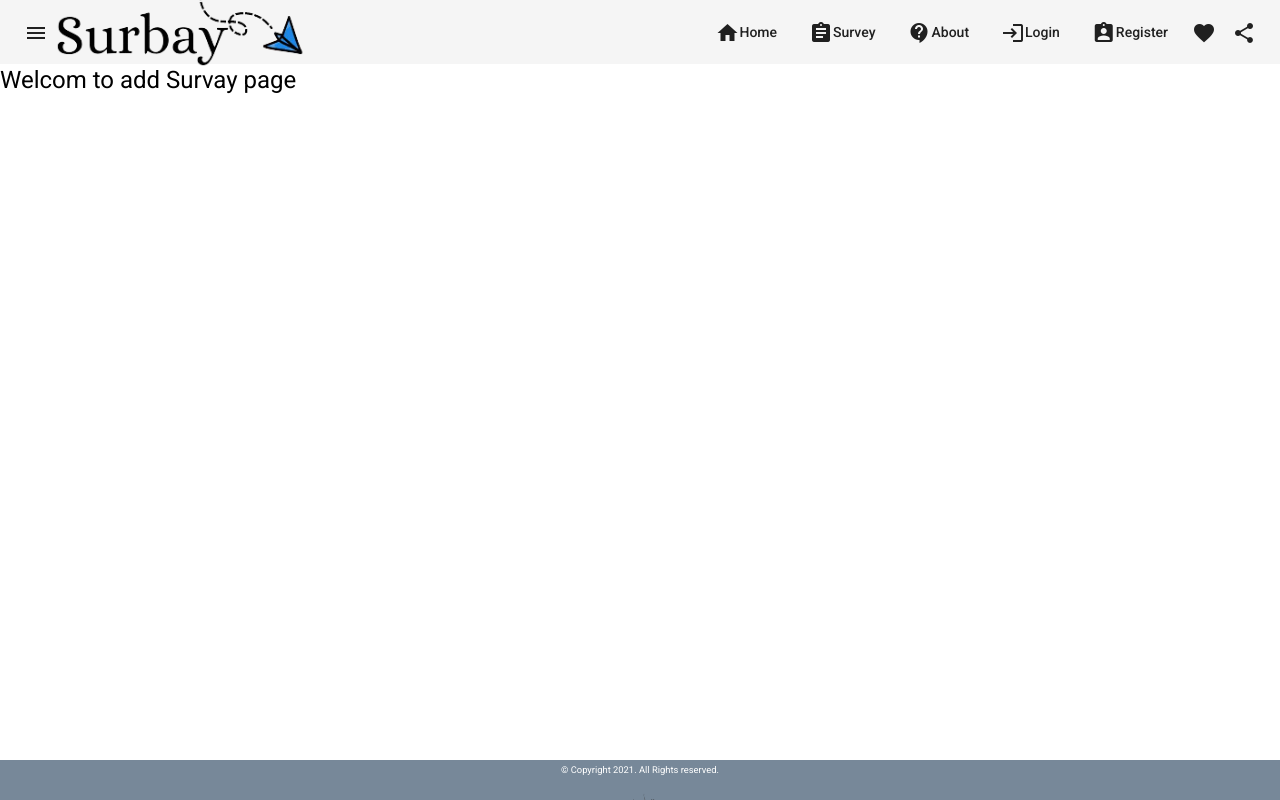
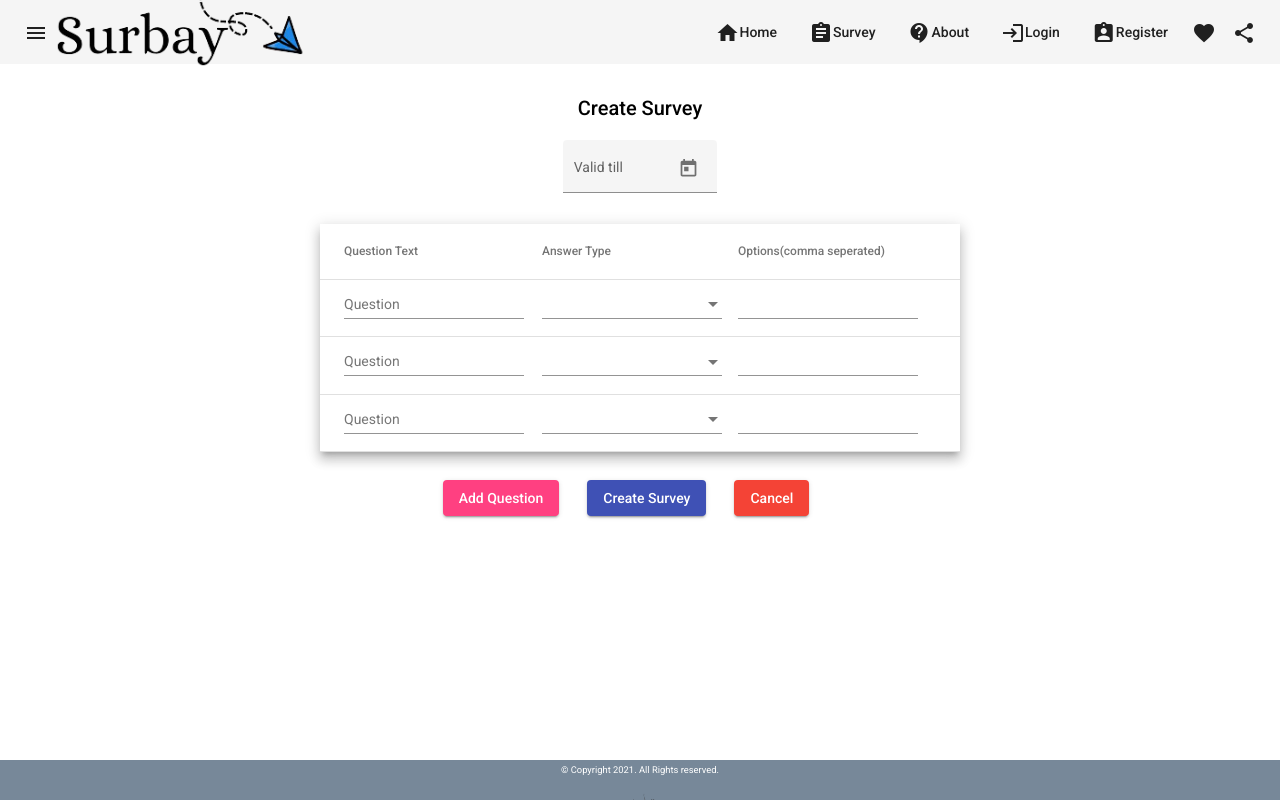
Before and after one commit to vaishali-vcs/MEAN_SurveySite, an Angular app: page /survey/add-survey in a window 1280 px wide. Built offline with nearby package versions, Linux system fonts and the light colour scheme.

Commit message:
Create Survey Changes
Create Survey Changes

```diff
--- a/src/app/pages/survey/add-survey/add-survey.component.css
+++ b/src/app/pages/survey/add-survey/add-survey.component.css
@@ -0,0 +1,20 @@
+.parent {
+  margin-top: 2em;
+  display: flex;
+  justify-content: center;
+  align-items: center;
+  flex-direction: column;
+}
+
+.datediv
+{
+  text-align: left;
+  justify-content: left;
+  align-items: left;
+}
+
+.addbutton
+{
+  margin-top: 2em;
+margin-right: 2em;
+}
--- a/src/app/pages/survey/add-survey/add-survey.component.html
+++ b/src/app/pages/survey/add-survey/add-survey.component.html
@@ -1 +1,60 @@
-<div><h1>Welcom to add Survay page</h1></div>
+
+  <div class='parent'>
+    <h2>Create Survey</h2>
+    <p class="datediv" >
+      <mat-form-field appearance="fill" style="width:12vw">
+        <mat-label>Valid till</mat-label>
+        <input matInput [matDatepicker]="picker">
+        <mat-datepicker-toggle matSuffix [for]="picker"></mat-datepicker-toggle>
+        <mat-datepicker #picker></mat-datepicker>
+      </mat-form-field>
+    </p>
+<table mat-table [dataSource]="dataSource" style="width:50vw"  class="mat-elevation-z8">
+
+  <!--- Note that these columns can be defined in any order.
+        The actual rendered columns are set as a property on the row definition" -->
+
+
+  <!-- Question Column -->
+  <ng-container matColumnDef="question">
+    <th mat-header-cell *matHeaderCellDef> Question Text</th>
+    <td mat-cell *matCellDef="let element">
+      <mat-form-field class="example-full-width">
+        <mat-label>Question</mat-label>
+        <input matInput>
+      </mat-form-field>
+    </td>
+  </ng-container>
+
+  <ng-container matColumnDef="answertype">
+    <th mat-header-cell *matHeaderCellDef> Answer Type</th>
+    <td mat-cell *matCellDef="let element">
+      <mat-form-field class="example-full-width">
+        <mat-select>
+          <mat-option *ngFor='let type of element.answertype' value= type>{{type}}</mat-option>
+
+        </mat-select>
+      </mat-form-field>
+    </td>
+  </ng-container>
+
+  <ng-container matColumnDef="options">
+    <th mat-header-cell *matHeaderCellDef> Options(comma seperated)</th>
+    <td mat-cell *matCellDef="let element">
+      <mat-form-field class="example-full-width">
+        <mat-label></mat-label>
+        <input matInput>
+      </mat-form-field>
+    </td>
+  </ng-container>
+
+  <tr mat-header-row *matHeaderRowDef="displayedColumns"></tr>
+  <tr mat-row *matRowDef="let row; columns: displayedColumns;"></tr>
+</table>
+<div class="buttondiv">
+  <button mat-raised-button color="accent" class="addbutton" (click) = 'addElement()'>Add Question</button>
+<button mat-raised-button color="primary" class="addbutton">Create Survey</button>
+<button mat-raised-button color="warn" class="addbutton">Cancel</button>
+
+</div>
+</div>
--- a/src/app/pages/survey/add-survey/add-survey.component.ts
+++ b/src/app/pages/survey/add-survey/add-survey.component.ts
@@ -1,4 +1,23 @@
-import { Component } from '@angular/core'
+import { Component } from '@angular/core';
+import { MatTableDataSource } from '@angular/material/table';
+
+export interface QuestionElement {
+  question: string;
+  options: string;
+  answertype: string[];
+
+}
+
+const answertype: string[] = ['dropdown', 'text', 'radio buttons', 'date picker'];
+const question = '';
+const options = '';
+
+const ELEMENT_DATA: QuestionElement[] = [
+  {question, answertype, options},
+  {question, answertype, options},
+  {question, answertype, options}
+];
+
 
 @Component({
   selector: 'app-add-survey',
@@ -6,4 +25,12 @@ import { Component } from '@angular/core'
   styleUrls: ['./add-survey.component.css']
 })
 
-export class AddSurveyComponent {}
+export class AddSurveyComponent {
+  displayedColumns: string[] = ['question', 'answertype', 'options'];
+  dataSource = new MatTableDataSource(ELEMENT_DATA);
+
+  addElement(): void {
+    ELEMENT_DATA.push({question , answertype, options});
+    this.dataSource = new MatTableDataSource(ELEMENT_DATA);
+  }
+}
--- a/src/app/pages/survey/survey.module.ts
+++ b/src/app/pages/survey/survey.module.ts
@@ -7,8 +7,20 @@ import { ListSurveyComponent } from '../survey/list-survey/list-survey.component
 import { AddSurveyComponent } from './add-survey/add-survey.component';
 import { EditSurveyComponent } from './edit-survey/edit-survey.component';
 
+import {MatRadioModule} from '@angular/material/radio';
+import {MatDatepickerModule, } from '@angular/material/datepicker';
+import {MatNativeDateModule} from '@angular/material/core';
+import {MatButtonModule} from '@angular/material/button';
+import {MatTableModule} from '@angular/material/table';
+import { MatFormFieldModule } from '@angular/material/form-field';
+import { MatSelectModule } from '@angular/material/select';
+import { MatInputModule } from '@angular/material/input';
+import { BrowserAnimationsModule } from '@angular/platform-browser/animations';
+
 @NgModule({
-  imports: [BrowserModule, FormsModule, RouterModule],
+  imports: [BrowserModule, FormsModule, RouterModule,
+    MatFormFieldModule, MatSelectModule, MatInputModule, BrowserAnimationsModule, MatRadioModule,
+    MatDatepickerModule, MatNativeDateModule, MatButtonModule, MatTableModule],
   declarations: [ListSurveyComponent, AddSurveyComponent, EditSurveyComponent],
   exports: [ListSurveyComponent, AddSurveyComponent, EditSurveyComponent]
 })
```
